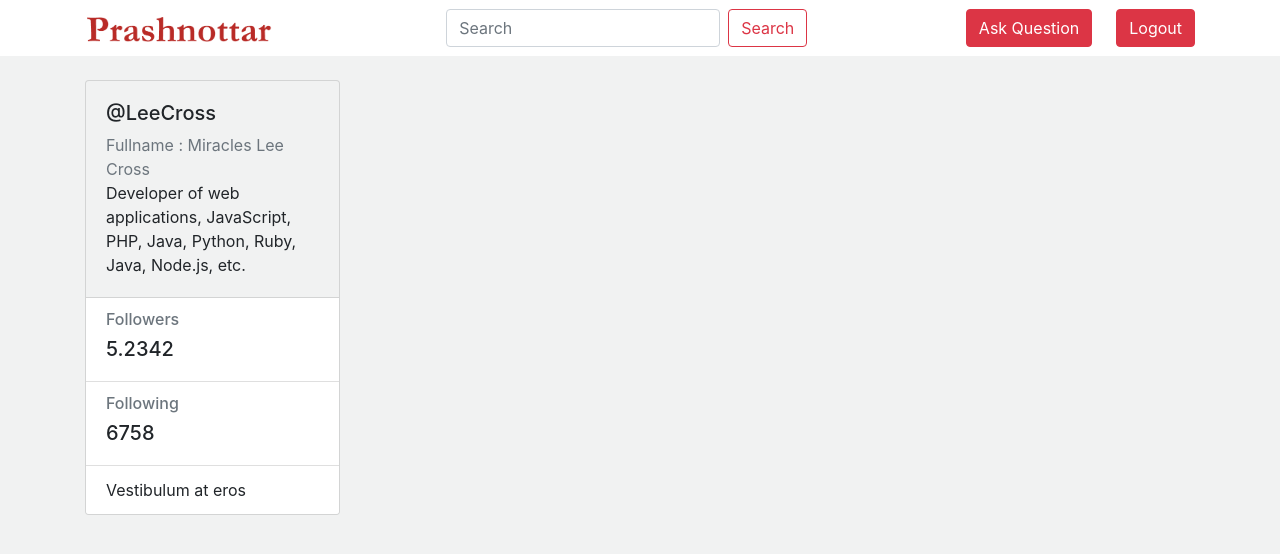
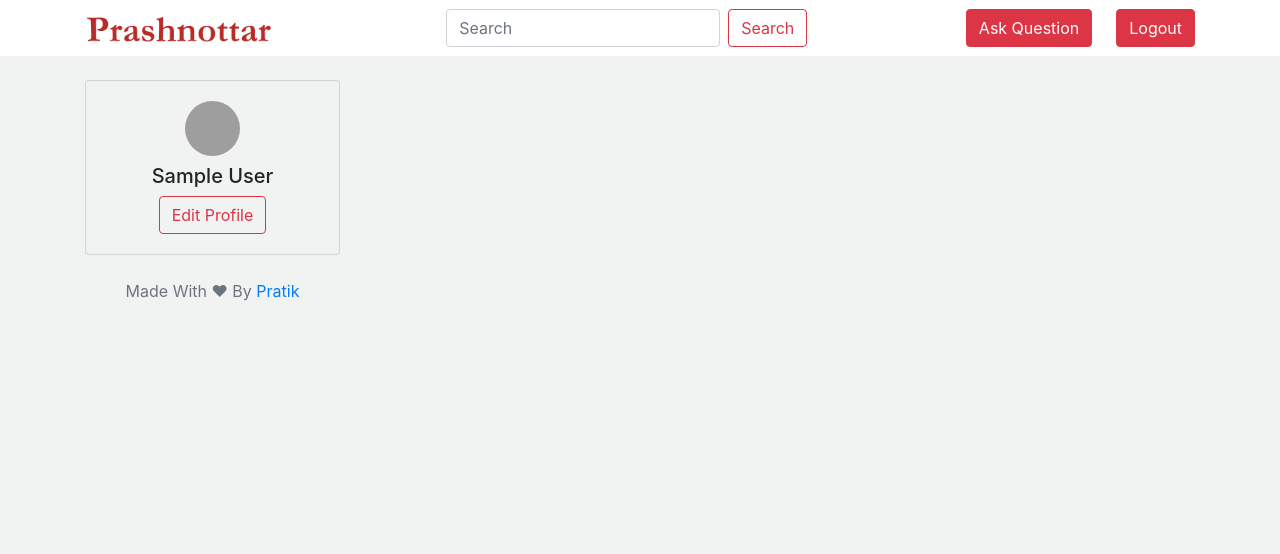
Before and after one commit to singhkumarpratik/prashnottar-django, a Django app: page / in a window 1280 px wide. Shown: the top 554 px of the page. Run offline with Django 3.2, Linux system fonts and the light colour scheme; the visitor is signed in with stand-in values (Sample User, id 1); data that the repository does not hold is empty; some libraries are stand-ins or nearby versions; grey boxes are pictures that could not be loaded.

Commit message:
front page completed

```diff
--- a/qnA/models.py
+++ b/qnA/models.py
@@ -41,7 +41,7 @@ class Answer(VoteModel, models.Model):
         ordering = ["-vote_score"]
 
     question = models.ForeignKey(Question, on_delete=models.CASCADE)
-    ans = models.TextField(max_length=4000)
+    ans = models.TextField()
     user = models.ForeignKey(userModels.User, on_delete=models.CASCADE)
     is_anonymous = models.BooleanField(default=False)
     created_date = models.DateTimeField(auto_now_add=True)
--- a/templates/base.html
+++ b/templates/base.html
@@ -6,8 +6,23 @@
   <meta charset="utf-8">
   <meta name="viewport" content="width=device-width, initial-scale=1, shrink-to-fit=no">
   <link href="{% static 'css/bootstrap.min.css' %}" rel="stylesheet">
+  <link href="https://fonts.googleapis.com/css2?family=Crimson+Text:wght@400;600&display=swap" rel="stylesheet">
   <title>{% block title %}{% endblock %}</title>
 </head>
+<style>
+  .crim {
+    font-family: 'Crimson Text', serif;
+    font-weight: 600;
+  }
+
+  .card-link {
+    color: black;
+  }
+
+  .card-link:hover {
+    color: black;
+  }
+</style>
 
 <body style="background-color: #F1F2F2;">
   <nav class="navbar navbar-expand-lg navbar-light mb-4" style="background-color: #FFFFFF;">
--- a/templates/qnA/qnA_list.html
+++ b/templates/qnA/qnA_list.html
@@ -6,24 +6,19 @@
     <div class="row">
         <div class="col-md-3">
             <div class="card" style="background-color: #F1F2F2;">
-                <div class="card-body">
-                    <div class="h5">@LeeCross</div>
-                    <div class="h7 text-muted">Fullname : Miracles Lee Cross</div>
-                    <div class="h7">Developer of web applications, JavaScript, PHP, Java, Python, Ruby, Java, Node.js,
-                        etc.
-                    </div>
+                {% if user.is_authenticated %}
+                <div class="card-body text-center">
+                    <img class="rounded-circle text-center" width="55" src="https://picsum.photos/50/50" alt="">
+                    <div class="h5 mt-2 mb-0">{{user.first_name}} {{user.last_name}}</div>
+                    <div class="h7 text-muted">{{user.bio}}</div>
+                    <a class="btn btn-outline-danger mt-2" href="#" role="button">Edit Profile</a>
                 </div>
-                <ul class="list-group list-group-flush">
-                    <li class="list-group-item">
-                        <div class="h6 text-muted">Followers</div>
-                        <div class="h5">5.2342</div>
-                    </li>
-                    <li class="list-group-item">
-                        <div class="h6 text-muted">Following</div>
-                        <div class="h5">6758</div>
-                    </li>
-                    <li class="list-group-item">Vestibulum at eros</li>
-                </ul>
+                {% endif %}
+            </div>
+            <div class="text-center mt-4">
+                <div class="h7 text-muted">
+                    Made With ❤ By <a href="https://github.com/singhkumarpratik">Pratik</a>
+                </div>
             </div>
         </div>
         <div class="col-md-6">
@@ -64,16 +59,17 @@
                         </div>
                         <div class="card-body">
                             <a href="{% url 'qnA:question_detail' question.slug %}" target="_blank" class="card-link">
-                                <h5 class="card-title">{{question}}</h5>
+                                <b>
+                                    <h4 class="card-title crim">{{question}}</h4>
+                                </b>
                             </a>
-                            <p class="card-text">
+                            <div class="ans">
                                 {% if question.answer_set.all.0.ans %}
                                 {{question.answer_set.all.0.ans | safe}}
                                 {% else %}
                                 No Answer
                                 {% endif %}
-
-                            </p>
+                            </div>
                         </div>
                         {% if question.answer_set.all.0.ans %}
                         <div class="card-footer">
--- a/users/admin.py
+++ b/users/admin.py
@@ -14,3 +14,4 @@ class CustomUserAdmin(UserAdmin):
         "is_staff",
         "is_superuser",
     )
+    fieldsets = UserAdmin.fieldsets + (("Bio", {"fields": ("bio",),}),)
--- a/users/models.py
+++ b/users/models.py
@@ -3,4 +3,4 @@ from django.contrib.auth.models import AbstractUser
 
 
 class User(AbstractUser):
-    pass
+    bio = models.TextField(default="")
```
Also changed, not shown: qnA/migrations/0009_auto_20200611_1454.py (added), users/migrations/0002_user_bio.py (added).
